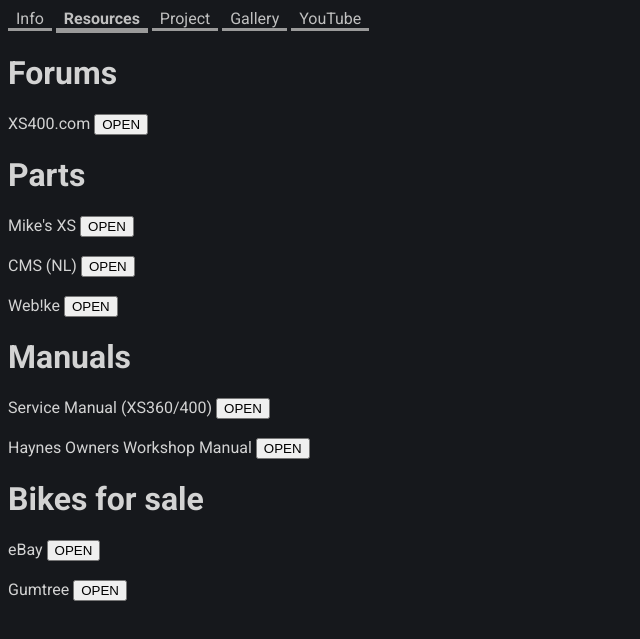
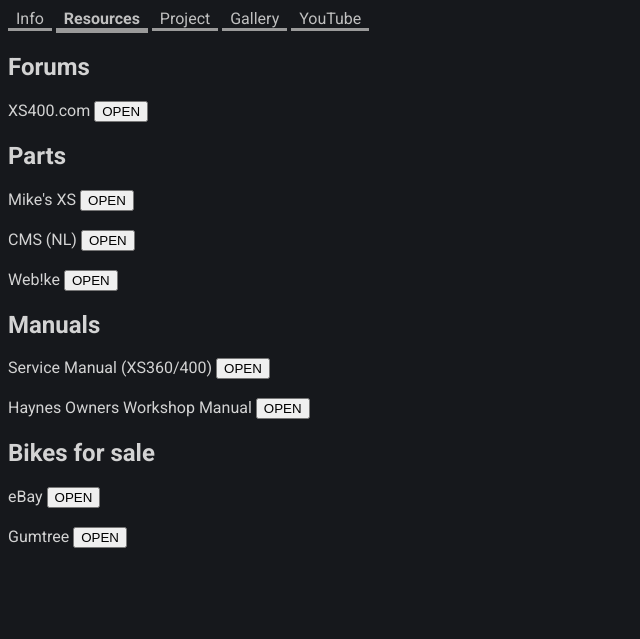
Before and after one commit to Mejovi/xs400, a plain HTML site: page resources.html in a window 1280 px wide. Shown: the part 55-694 px from the top of the page, without its empty margins (0-640 px from the left). Drawn offline with Linux system fonts and the light colour scheme.

Commit message:
remove main headings from info pages, reduce large h1 headings to h2 in resources and project pages

```diff
--- a/resources.html
+++ b/resources.html
@@ -35,13 +35,13 @@
     </header>
     <main>
 
-        <h1>Forums</h1>
+        <h2>Forums</h2>
         <ul>
             XS400.com <a href="https://www.xs400.com/" target="_blank"><button>OPEN</button></a>
         </ul>
 
 
-        <h1>Parts</h1>
+        <h2>Parts</h2>
         <ul>
             <li>Mike's XS <a href="https://www.mikesxs.net/" target="_blank"><button>OPEN</button></a></li><br>
             <li>CMS (NL) <a href="https://www.cmsnl.com/yamaha-xs400_model16837/" target="_blank"><button>OPEN</button></a></li><br>
@@ -49,7 +49,7 @@
 
         </ul>
 
-        <h1>Manuals</h1>
+        <h2>Manuals</h2>
         <ul>
             <li>
                 Service Manual (XS360/400)
@@ -61,7 +61,7 @@
             </li>
         </ul>
 
-        <h1>Bikes for sale</h1>
+        <h2>Bikes for sale</h2>
         <ul>
             <li>
                 eBay
```
Also changed, not shown: ads.html (+0 -1 lines), articles.html (+0 -2 lines), project.html (+1 -1 lines), specs.html (+0 -3 lines), wiki.html (+0 -1 lines).
